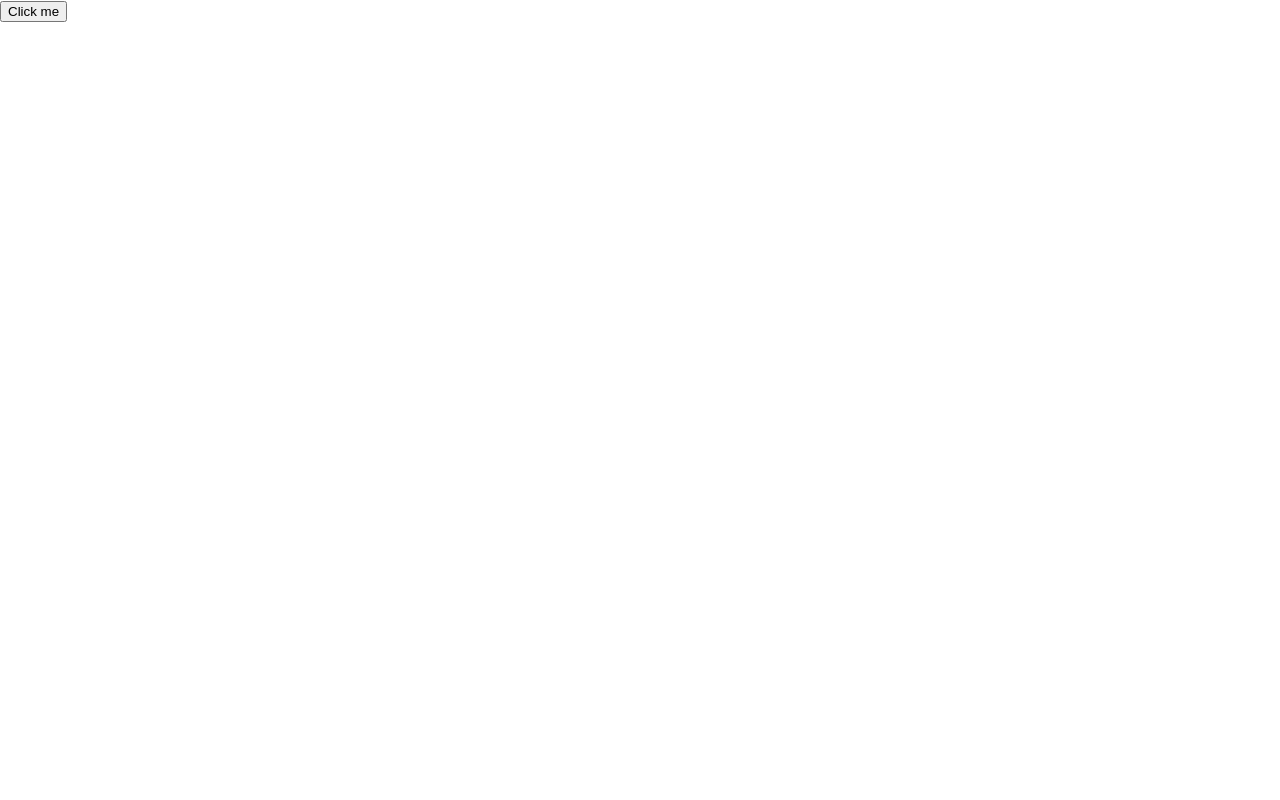
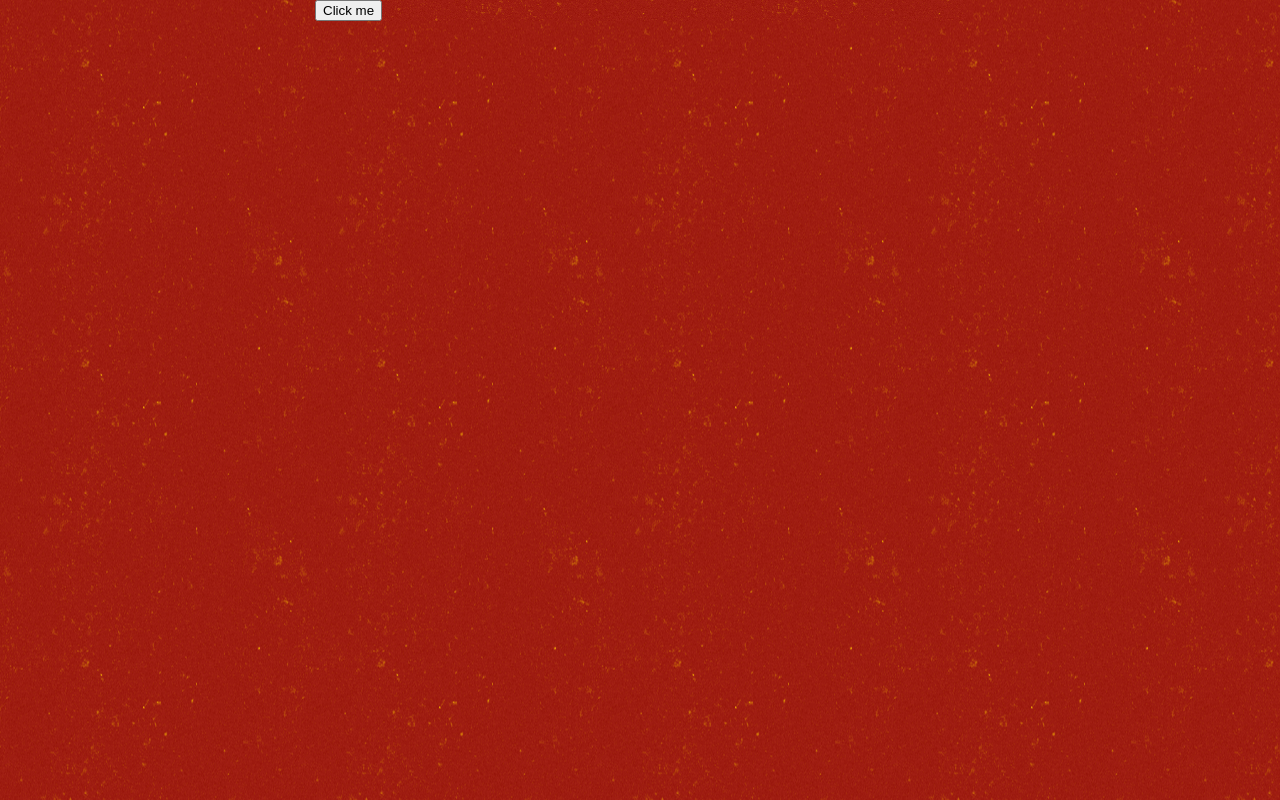
Before and after one commit to nelsonh88/chuck-norris-app, a React (Create React App) app: page / in a window 1280 px wide. Built offline with nearby package versions, Linux system fonts and the light colour scheme.

Commit message:
Updates UI     - created a wrapper component     - add css modules     - updated the incoming data from the API and formatted to meet my apps needs

```diff
--- a/src/App.js
+++ b/src/App.js
@@ -1,12 +1,37 @@
+import React, { useState } from "react";
+
+import Wrapper from "./components/Layout/Wrapper";
+import Fact from "./components/Fact";
+
 function App() {
+  const [fact, setFact] = useState(null);
+
   async function fetchBurn() {
     const response = await fetch("https://api.chucknorris.io/jokes/random", {
       method: "GET",
     });
     const data = await response.json();
-    console.log(data.value);
+    console.log(data);
+
+    const factData = {
+      id: data.id,
+      image: data.icon_url,
+      fact: data.value,
+      category: data.categories,
+    };
+    console.log(factData);
+    setFact(factData);
   }
-  return <button onClick={fetchBurn}>Click me</button>;
+  return (
+    <React.Fragment>
+      <main>
+        <Wrapper>
+          {fact ? <Fact id={fact.id} fact={fact.fact}></Fact> : ""}
+          <button onClick={fetchBurn}>Click me</button>
+        </Wrapper>
+      </main>
+    </React.Fragment>
+  );
 }
 
 export default App;
--- /dev/null
+++ b/src/components/Fact.js
@@ -0,0 +1,11 @@
+import React from "react";
+
+const Fact = (props) => {
+  return (
+    <div>
+      <h2>{props.fact}</h2>
+    </div>
+  );
+};
+
+export default Fact;
--- /dev/null
+++ b/src/components/Layout/Wrapper.js
@@ -0,0 +1,8 @@
+import React from "react";
+import styles from "./Wrapper.module.css";
+
+const Wrapper = (props) => {
+  return <div className={styles.wrapper}>{props.children}</div>;
+};
+
+export default Wrapper;
--- /dev/null
+++ b/src/components/Layout/Wrapper.module.css
@@ -0,0 +1,5 @@
+.wrapper {
+  margin: 0 auto;
+  max-width: 650px;
+  background-image: url("../../images/bg-image.png");
+}
--- a/src/index.css
+++ b/src/index.css
@@ -1,13 +1,138 @@
-body {
+/* start of css reset */
+html,
+body,
+div,
+span,
+applet,
+object,
+iframe,
+h1,
+h2,
+h3,
+h4,
+h5,
+h6,
+p,
+blockquote,
+pre,
+a,
+abbr,
+acronym,
+address,
+big,
+cite,
+code,
+del,
+dfn,
+em,
+img,
+ins,
+kbd,
+q,
+s,
+samp,
+small,
+strike,
+strong,
+sub,
+sup,
+tt,
+var,
+b,
+u,
+i,
+center,
+dl,
+dt,
+dd,
+ol,
+ul,
+li,
+fieldset,
+form,
+label,
+legend,
+table,
+caption,
+tbody,
+tfoot,
+thead,
+tr,
+th,
+td,
+article,
+aside,
+canvas,
+details,
+embed,
+figure,
+figcaption,
+footer,
+header,
+hgroup,
+menu,
+nav,
+output,
+ruby,
+section,
+summary,
+time,
+mark,
+audio,
+video {
   margin: 0;
-  font-family: -apple-system, BlinkMacSystemFont, 'Segoe UI', 'Roboto', 'Oxygen',
-    'Ubuntu', 'Cantarell', 'Fira Sans', 'Droid Sans', 'Helvetica Neue',
-    sans-serif;
-  -webkit-font-smoothing: antialiased;
-  -moz-osx-font-smoothing: grayscale;
+  padding: 0;
+  border: 0;
+  font-size: 100%;
+  font: inherit;
+  vertical-align: baseline;
 }
 
-code {
-  font-family: source-code-pro, Menlo, Monaco, Consolas, 'Courier New',
-    monospace;
+/* HTML5 display-role reset for older browsers */
+article,
+aside,
+details,
+figcaption,
+figure,
+footer,
+header,
+hgroup,
+menu,
+nav,
+section {
+  display: block;
 }
+
+body {
+  line-height: 1;
+}
+
+ol,
+ul {
+  list-style: none;
+}
+
+blockquote,
+q {
+  quotes: none;
+}
+
+blockquote:before,
+blockquote:after,
+q:before,
+q:after {
+  content: "";
+  content: none;
+}
+
+table {
+  border-collapse: collapse;
+  border-spacing: 0;
+}
+/* end of css reset */
+
+html {
+  background-image: url("./images/bg-image.png");
+  background-position: center;
+  background-repeat: repeat;
+}
```
Also changed, not shown: src/images/bg-image.png (added).
